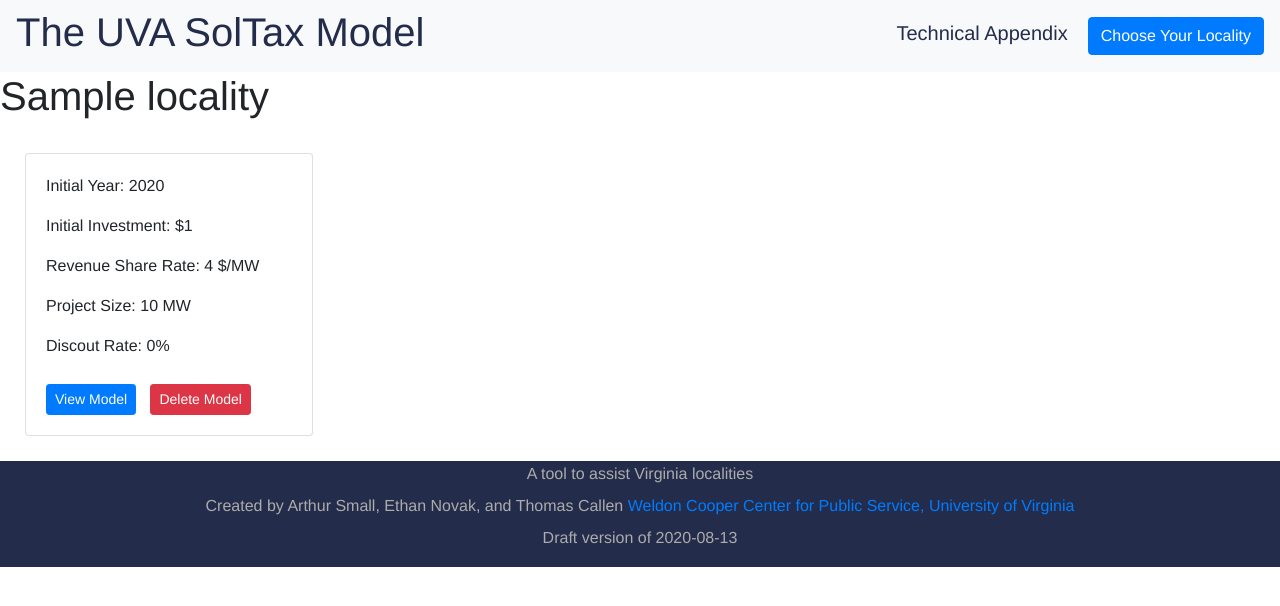
After one commit to coopercenter/sol-tax-webapp, a Django app: a page that uses models/templates/locality-home.html in a window 1280 px wide. The commit adds this page. Shown: the top 606 px of the page. Run offline with Django 3.2, Linux system fonts and the light colour scheme; tables that the repository leaves empty hold one stand-in row (values such as "Sample post"); some libraries are stand-ins or nearby versions.

Commit message:
View already made models based on locality

```diff
--- a/models/static/models/style.css
+++ b/models/static/models/style.css
@@ -152,6 +152,16 @@ li{
     margin-right:0px;
 }
 .locality-card{
-    width: 16rem;
-    margin: 25px 0 25px 60px;
+    width: 12rem;
+    margin: 25px 0 25px 25px;
 }
+.simulation-card{
+    margin: 25px;
+    width: 18rem;
+}
+.view-button{
+    margin-top: 4%;
+}
+.delete-button{
+    margin: 4% 4% 0;
+}
--- /dev/null
+++ b/models/templates/locality-home.html
@@ -0,0 +1,36 @@
+{% extends 'base.html' %}
+{% load static %}
+{% block content %}
+    <h1>{{locality.name}}</h1>
+
+    {% if simulations %}
+
+        {% for simulation in simulations %}
+            {% if forloop.first %}
+                    <div class="row locality-row">
+            {% endif %}
+
+            <div class="col-md-3 col-sm-6">
+                <div class="card simulation-card">
+                    <div class="card-body">
+                        <!-- <h5 class="card-title">{{ simulation.locality.name }}</h5> -->
+                        <p class="card-text">Initial Year: {{simulation.initial_year}}</p>
+                        <p class="card-text">Initial Investment: ${{simulation.initial_investment}}</p>
+                        <p class="card-text">Revenue Share Rate: {{simulation.revenue_share_rate}} $/MW</p>
+                        <p class="card-text">Project Size: {{simulation.project_size}} MW</p>
+                        <p class="card-text">Discout Rate: {{simulation.discount_rate}}%</p>
+                        <form action="/form/" method="POST">
+                            {% csrf_token %}
+                            <!-- <button type="submit" class="btn btn-primary btn-sm" value = "{{locality}}" name="generateButton">Generate Model</button> -->
+                            <button type="submit" class="btn btn-primary btn-sm view-button" value = "locality-{{locality}}" name = "viewButton">View Model</button>
+                            <button type="submit" class="btn btn-sm btn-danger delete-button">Delete Model</button>
+                        </form>
+                    </div>
+                </div>
+            </div>
+        {% endfor %}
+    {% else %}
+            <h2>Please Fill out the form to create a model</h2>
+            <button class="btn btn-primary btn-lg">Create Model</button>
+    {% endif %}
+{% endblock %}
--- a/models/templates/testing.html
+++ /dev/null
@@ -1,5 +0,0 @@
-{% extends 'base.html' %}
-
-{% block content %}
-<h1>{{ county }}</h1>
-{% endblock content %}
--- a/models/urls.py
+++ b/models/urls.py
@@ -7,7 +7,8 @@ urlpatterns = [
     path('', views.index, name='index'),
     path('form/', NewSimulationView.as_view(), name='form'),
     path('dash/', views.dash, name='dash'),
-    path('locality-list/', views.IndexView.as_view(), name='locality-list'),
+    path('locality-list/', views.index_page, name='locality-list'),
     path('formtext/', views.request_page, name='test'),
-    path('chart/', views.chart, name="chart")
+    path('chart/', views.chart, name="chart"),
+    path('locality-<str:locality_name>/', views.locality_home, name='locality_home')
 ]
--- a/models/views.py
+++ b/models/views.py
@@ -1,6 +1,7 @@
 from matplotlib import pylab
 from pylab import *
 from django.shortcuts import render
+from django.urls import reverse
 from django.http import HttpResponse, HttpResponseRedirect
 from django.views.generic import CreateView, ListView
 from django.views import generic
@@ -9,6 +10,7 @@ from .forms import SimulationForm
 from django.core import serializers
 import urllib, base64
 import PIL, PIL.Image, io
+from django.db.models import Count
 
 from plotly.offline import plot
 import plotly.graph_objects as go
@@ -42,6 +44,11 @@ def chart(request):
 
 def index(request):
     return render(request, 'index.html')
+
+def locality_home(request, locality_name):
+    locality = Locality.objects.get(name = locality_name.capitalize())
+    simulations = locality.simulation_set.all()
+    return render(request, 'locality-home.html', {'locality': locality, 'simulations':simulations})
 
 def dash(request):
     if request.method == 'POST':
@@ -108,20 +115,47 @@ def request_page(request):
     locality_name = request.POST.get('generateButton')
     return render(request, 'testing.html' , {'county': locality_name})
 
-class IndexView(generic.ListView):
-    template_name = 'locality-list.html'
-    context_object_name = 'all_locality_list'
 
-    def get_queryset(self):
-        return Locality.objects.order_by('name')
+def index_page(request):
+    localities = Locality.objects.order_by('name')
+    simulations = Locality.objects.annotate(number_of_simulations=Count('simulation'))
+    print(simulations[0].name)
+    # sim = serializers.serialize("python", Locality.objects.annotate(number_of_simulations=Count('simulation')))
+    # print(sim[0].number_of_simulations)
+    return render(request, 'locality-list.html', {'localities': localities, 'simulations':simulations})
+
+# class IndexView(generic.ListView):
+#     template_name = 'locality-list.html'
+#     context_object_name = 'all_locality_list'
+
+#     def get_queryset(self):
+#         localities = Locality.objects.order_by('name')
+#         simulations = Locality.objects.annotate(number_of_simulations=Count('simulation'))
+#         return Locality.objects.order_by('name')
 
 class NewSimulationView(CreateView):
 
     def post(self, request):
-        locality_name = request.POST.get('generateButton')
-        form_class = SimulationForm()
-        form_class.fields['locality'].initial = Locality.objects.get(name = locality_name).id
-        return render(request, 'form.html', {'form' : form_class, 'county': locality_name})
+        if(request.POST.get('viewButton') == None):
+            locality_name = request.POST.get('generateButton')
+            form_class = SimulationForm()
+            form_class.fields['locality'].initial = Locality.objects.get(name = locality_name).id
+            return render(request, 'form.html', {'form' : form_class, 'county': locality_name})
+        else:
+            # locality_name = request.POST.get('viewButton')
+            print(request.POST)
+            print(request.POST.get("viewButton"))
+            return HttpResponseRedirect('/' + request.POST.get('viewButton'))
+            # return locality_home(request, locality_name)
+            # locality = Locality.objects.get(name = locality_name.capitalize())
+            # simulations = locality.simulation_set.all()
+            # return render(request, 'locality-home.html', {'locality': locality, 'simulations':simulations})
+
+        # print(request.POST.get('viewButton') == None)
+        # print(request.POST.get('viewButton'))
+        # print(request.POST.get('generateButton'))
+        # locality_name = request.POST.get('generateButton')
+
 
 
 
```
Also changed, not shown: models/templates/locality-list.html (+14 -7 lines).
